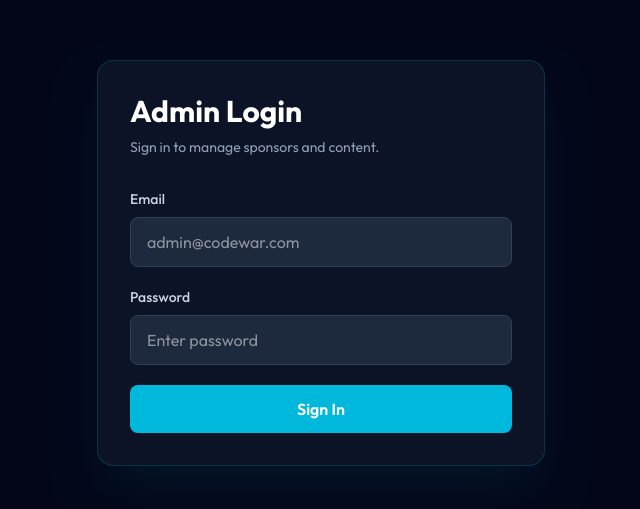
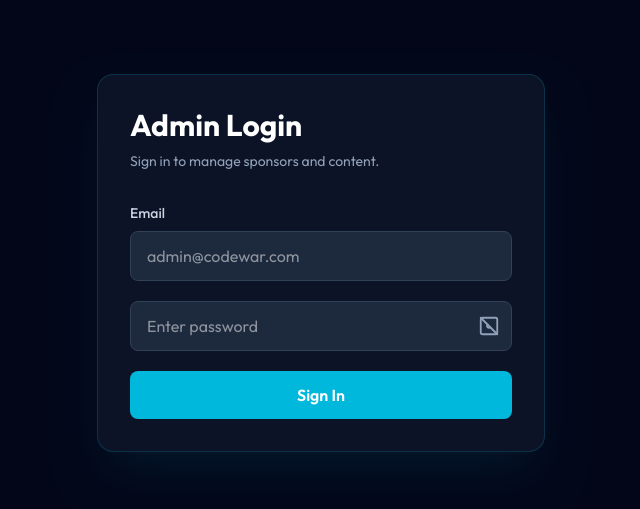
Before and after one commit to userNIGAM/Codewar2.0, a React app in the folder frontend/: page /login in a window 1280 px wide. Shown: the part 137-646 px from the top of the page, without its empty margins (319-959 px from the left). Built offline with nearby package versions, Linux system fonts and the light colour scheme; no server answers; the HTML template or start-up script is replaced by a standard one.

Commit message:
added eyeoff and eyeon in admin password field

```diff
--- a/frontend/src/pages/LoginPage.jsx
+++ b/frontend/src/pages/LoginPage.jsx
@@ -1,11 +1,13 @@
 import { useState } from "react";
 import { useLocation, useNavigate } from "react-router-dom";
 import toast from "react-hot-toast";
+import { motion } from "framer-motion";
 import { useAuth } from "../context/AuthContext";
 
 export default function LoginPage() {
   const [email, setEmail] = useState("");
   const [password, setPassword] = useState("");
+  const [showPassword, setShowPassword] = useState(false);
   const [loading, setLoading] = useState(false);
 
   const navigate = useNavigate();
@@ -33,11 +35,15 @@ export default function LoginPage() {
     <div className="min-h-screen flex items-center justify-center bg-slate-950 px-4">
       <div className="w-full max-w-md rounded-2xl border border-cyan-500/20 bg-slate-900/80 p-8 shadow-2xl shadow-cyan-500/10">
         <h1 className="text-3xl font-bold text-white">Admin Login</h1>
-        <p className="mt-2 text-sm text-slate-400">Sign in to manage sponsors and content.</p>
+        <p className="mt-2 text-sm text-slate-400">
+          Sign in to manage sponsors and content.
+        </p>
 
         <form onSubmit={handleSubmit} className="mt-8 space-y-5">
           <div>
-            <label className="mb-2 block text-sm font-medium text-slate-300">Email</label>
+            <label className="mb-2 block text-sm font-medium text-slate-300">
+              Email
+            </label>
             <input
               type="email"
               value={email}
@@ -48,16 +54,54 @@ export default function LoginPage() {
             />
           </div>
 
-          <div>
-            <label className="mb-2 block text-sm font-medium text-slate-300">Password</label>
+          <div className="relative">
             <input
-              type="password"
+              type={showPassword ? "text" : "password"}
               value={password}
               onChange={(event) => setPassword(event.target.value)}
-              className="w-full rounded-lg border border-slate-700 bg-slate-800 px-4 py-3 text-white outline-none ring-0"
+              className="w-full rounded-lg border border-slate-700 bg-slate-800 px-4 py-3 pr-12 text-white outline-none ring-0"
               placeholder="Enter password"
               required
             />
+
+            <motion.button
+              type="button"
+              onClick={() => setShowPassword((prev) => !prev)}
+              className="absolute right-3 top-1/2 -translate-y-1/2 text-slate-400 hover:text-cyan-400"
+              whileTap={{ scale: 0.8 }}
+              whileHover={{ scale: 1.1 }}
+              transition={{ type: "spring", stiffness: 400, damping: 15 }}
+              aria-label={showPassword ? "Hide password" : "Show password"}
+            >
+              <motion.svg
+                key={showPassword ? "eye-open" : "eye-closed"}
+                initial={{ opacity: 0, scale: 0.7, rotate: -15 }}
+                animate={{ opacity: 1, scale: 1, rotate: 0 }}
+                transition={{ duration: 0.2 }}
+                xmlns="http://www.w3.org/2000/svg"
+                width="22"
+                height="22"
+                viewBox="0 0 24 24"
+                fill="none"
+                stroke="currentColor"
+                strokeWidth="2"
+                strokeLinecap="round"
+                strokeLinejoin="round"
+              >
+                {showPassword ? (
+                  <>
+                    <path d="M2.062 12.348a1 1 0 0 1 0-.696 10.75 10.75 0 0 1 19.876 0 1 1 0 0 1 0 .696 10.75 10.75 0 0 1-19.876 0" />
+                    <circle cx="12" cy="12" r="3" />
+                  </>
+                ) : (
+                  <>
+                    <path d="M3.587 3.587A2 2 0 0 0 3 5v14a2 2 0 0 0 2 2h14a2 2 0 0 0 2-2V5a2 2 0 0 0-2-2H5a2 2 0 0 0-1.413.587Z" />
+                    <path d="m3 3 18 18" />
+                    <path d="M10.584 10.587a2 2 0 0 0 2.829 2.829" />
+                  </>
+                )}
+              </motion.svg>
+            </motion.button>
           </div>
 
           <button
```
Also changed, not shown: frontend/src/admin/components/Navbar.jsx (deleted).
